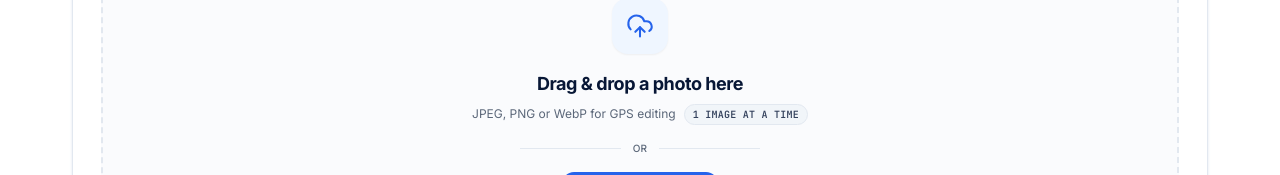
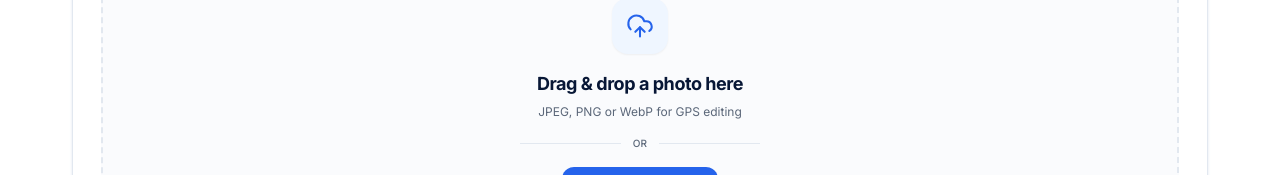
Before and after one commit to boileen/CleanAIMetadata, a React (Vite) app: page /geo-tag-photo in a window 1280 px wide. Shown: the part 341-516 px from the top of the page. Built offline with nearby package versions, Linux system fonts and the light colour scheme; no server answers.

Commit message:
copy(upload): drop the one-image pill from Geo Tag

```diff
--- a/src/components/shared/UploadDropzone.jsx
+++ b/src/components/shared/UploadDropzone.jsx
@@ -53,7 +53,6 @@ export default function UploadDropzone({
   inputId,
   allowDrive = true,
   maxFiles,
-  limit = null,
 }) {
   const [dragging, setDragging] = useState(false);
   const [driveState, setDriveState] = useState('idle');
@@ -158,19 +157,12 @@ export default function UploadDropzone({
             <CloudUpload className="w-7 h-7" strokeWidth={1.75} />
           </div>
 
-          <div className="space-y-1.5">
-            <h2 className="text-base sm:text-lg font-bold text-foreground tracking-tight">
-              {title}
-            </h2>
-            <div className="flex flex-wrap items-center justify-center gap-x-2 gap-y-1">
+            <div className="space-y-1.5">
+              <h2 className="text-base sm:text-lg font-bold text-foreground tracking-tight">
+                {title}
+              </h2>
               <p className="text-[11px] sm:text-xs text-muted leading-relaxed">{subtitle}</p>
-              {limit && (
-                <span className="inline-flex items-center rounded-full border border-subtle bg-card-strong px-2 py-0.5 font-mono text-[10px] font-semibold uppercase tracking-wide text-muted-strong">
-                  {limit}
-                </span>
-              )}
             </div>
-          </div>
 
           <div className="flex items-center gap-3 w-full max-w-[15rem]">
             <span className="h-px flex-1 bg-subtle" />
--- a/src/pages/GeoTagPage.jsx
+++ b/src/pages/GeoTagPage.jsx
@@ -324,7 +324,6 @@ export default function GeoTagPage() {
               onFiles={selectPhoto}
               title="Drag & drop a photo here"
               subtitle="JPEG, PNG or WebP for GPS editing"
-              limit="1 image at a time"
               buttonLabel="Upload"
               inputId="geotag-file-input"
             />
```
Also changed, not shown: 1 other file (tests, documents, lock files or other folders).
